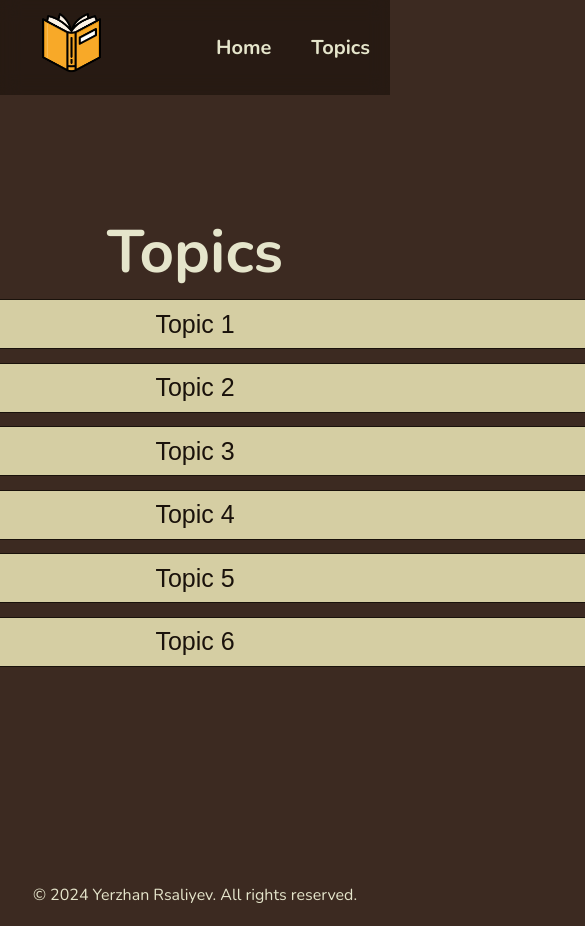
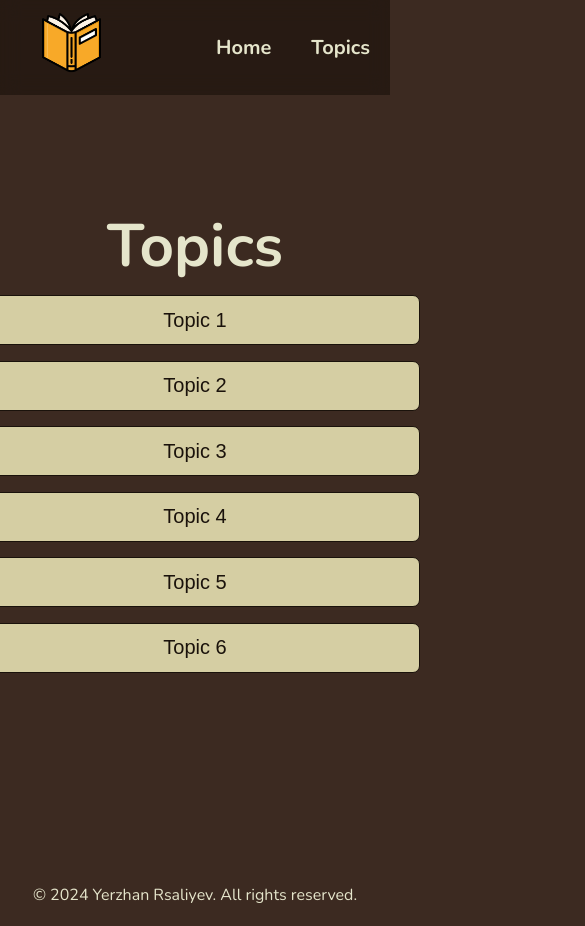
Before and after one commit to hiki7/kazakh-quiz, an Angular app: page /topics in a window 390 px wide. Shown: the top 926 px of the page, 585 px wide, since content can reach past the window. Built offline with nearby package versions, Linux system fonts and the light colour scheme.

Commit message:
add: media-queries for topics and underline for rules' title

```diff
--- a/src/app/home/home.component.css
+++ b/src/app/home/home.component.css
@@ -56,6 +56,7 @@ section {
 .rules-title {
     font-size: 50px;
     margin-bottom: 20px;
+    border-bottom: 5px solid var(--main);
 }
 
 .rules-description {
--- a/src/app/topics/topics.component.css
+++ b/src/app/topics/topics.component.css
@@ -24,3 +24,10 @@
 .topic:hover {
     cursor: pointer;
 }
+
+@media (max-width: 767px) {
+    .topic {
+        width: 450px;
+        font-size: 20px;
+    }
+}
```
